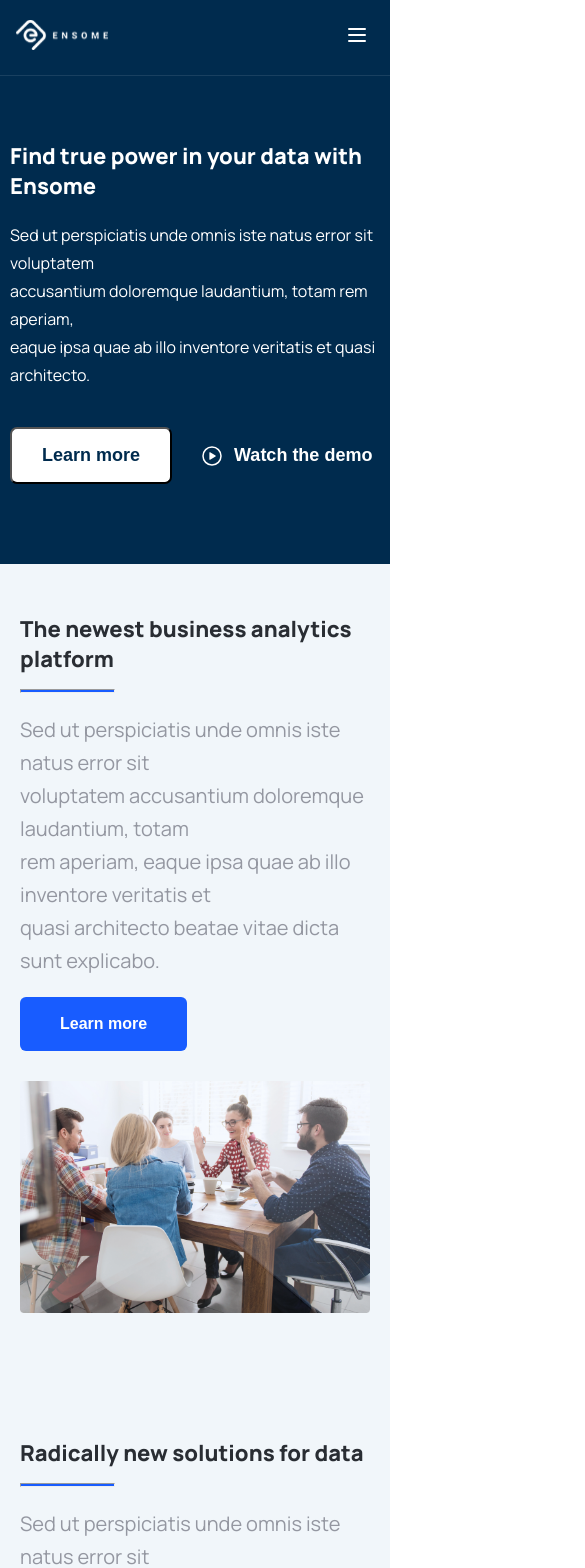
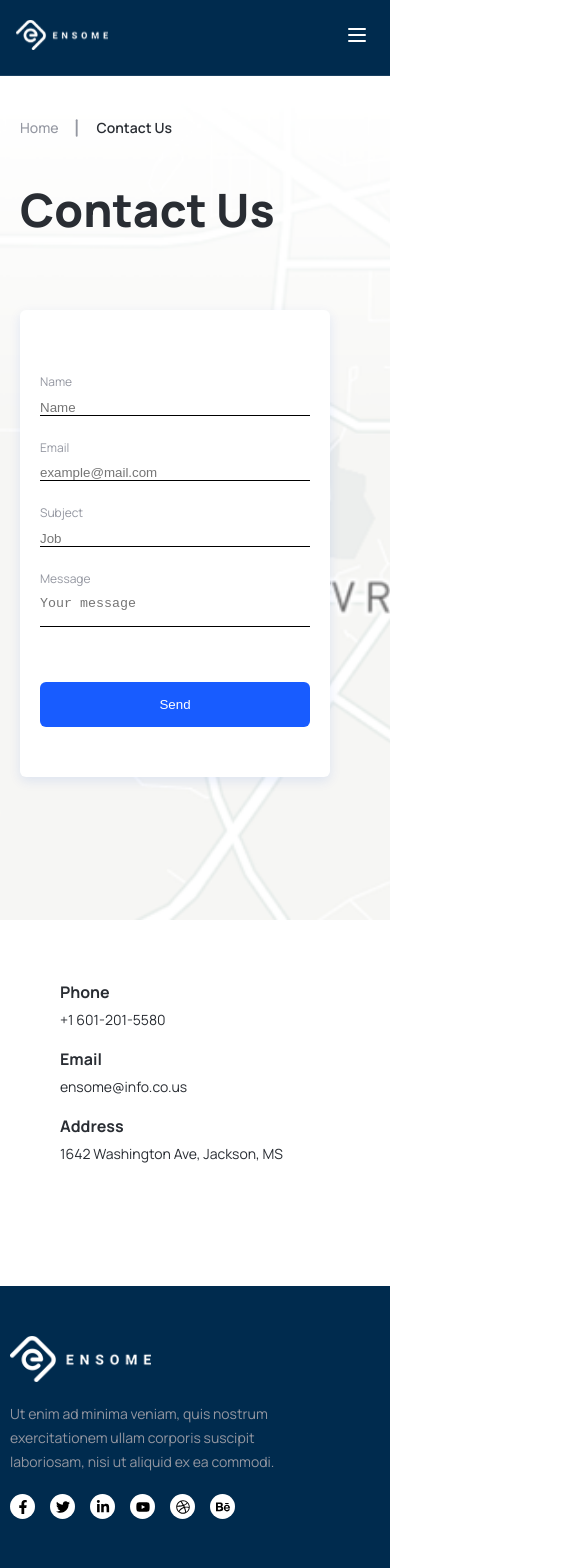
Before and after one commit to paulinasprojects/ensome-dev, a React (Vite) app: page /contact-us in a window 390 px wide. Before the commit this address led to /. Shown: the top 1568 px of the page, 585 px wide, since content can reach past the window. Built offline with nearby package versions, Linux system fonts and the light colour scheme.

Commit message:
added responsive contact us page + responsive contact us form with validation

```diff
--- a/src/App.tsx
+++ b/src/App.tsx
@@ -6,6 +6,7 @@ import SingleServiceDetailsPage from "./pages/single-service-page"
 import AboutUsPage from "./pages/about-us-page"
 import SolutionsPage from "./pages/solutions-page"
 import OurTeamPage from "./pages/our-team-page"
+import ContactUsPage from "./pages/contact-us-page"
 
 const App = () => {
   return (
@@ -15,6 +16,7 @@ const App = () => {
       <Route path="/solutions" element={<MainLayout><SolutionsPage/></MainLayout>}/>
       <Route path="/services" element={<MainLayout><ServicesPage/></MainLayout>}/>
       <Route path="/our-team" element={<MainLayout><OurTeamPage/></MainLayout>}/>
+      <Route path="/contact-us" element={<MainLayout><ContactUsPage/></MainLayout>}/>
       <Route path="/services/:id" element={<MainLayout><SingleServiceDetailsPage/></MainLayout>}/>
       <Route path="*" element={<Navigate to="/"/>}/>
     </Routes>
--- /dev/null
+++ b/src/components/contact-us-breadcrumb.tsx
@@ -0,0 +1,16 @@
+import { Link } from "react-router-dom";
+import { Divider } from "./common/icons";
+
+import "@/styles/contact-us-breadcrumb.scss";
+
+const ContactUsBreacrumb = () => {
+  return (
+    <div className="contact-us-breadcrumb-container">
+      <Link to="/" className="contact-us-breadcrumb-home">Home</Link>
+      <Divider className="contact-us-breadcrumb-divider"/>
+      <Link to="/contact-us" className="contact-us-breadcrumb-title">Contact Us</Link>
+    </div>
+  )
+}
+
+export default ContactUsBreacrumb
--- /dev/null
+++ b/src/components/contact-us-form.tsx
@@ -0,0 +1,91 @@
+import { z } from "zod";
+import { zodResolver } from "@hookform/resolvers/zod";
+import { useForm } from "react-hook-form";
+import { ctaSchema } from "@/lib/schemas";
+import InputField from "./common/input-field";
+import Label from "./common/label";
+import TextArea from "./common/textarea";
+
+import "@/styles/contact-us-form.scss";
+
+
+const ContactUsForm = () => {
+  const {register, handleSubmit, reset, formState: { errors }} = useForm<z.infer<typeof ctaSchema>>({
+    resolver: zodResolver(ctaSchema),
+    defaultValues: {
+      name: "",
+      email: "",
+      subject: "",
+      message: "",
+    },
+  });
+
+  const onSubmit = async (values: z.infer<typeof ctaSchema>) => {
+    console.log(values);
+    reset();
+  };
+
+  return (
+    <div className="contact-us-form-main-container">
+      <form onSubmit={handleSubmit(onSubmit)}>
+        <div className="contact-us-form-content-container">
+        <div className="contact-us-form-input-container">
+          <Label
+            label="Name"
+            className="contact-us-form-label"
+          />
+          <InputField
+            register={register}
+            name="name"
+            placeholder="Name"
+            error={errors.name}
+            className="contact-us-form-input"
+          />
+        </div>
+        <div className="contact-us-form-input-container">
+          <Label
+            label="Email"
+            className="contact-us-form-label"
+          />
+          <InputField
+            register={register}
+            name="email"
+            placeholder="example@mail.com"
+            error={errors.email}
+            className="contact-us-form-input"
+          />
+        </div>
+        <div className="contact-us-form-input-container">
+          <Label
+            label="Subject"
+            className="contact-us-form-label"
+          />
+          <InputField
+            register={register}
+            name="subject"
+            placeholder="Job"
+            error={errors.subject}
+            className="contact-us-form-input"
+          />
+        </div>
+        <div className="contact-us-form-input-container">
+          <Label
+            label="Message"
+            className="contact-us-form-label"
+          />
+         <TextArea
+          register={register}
+          name="message"
+          placeholder="Your message"
+          error={errors.message}
+          className="contact-us-form-message-input"
+         />
+        </div>
+          <button className="contact-us-form-button-container">Send</button>
+        </div>
+      </form>
+    </div>
+  )
+}
+
+export default ContactUsForm
--- /dev/null
+++ b/src/components/contact-us-info.tsx
@@ -0,0 +1,24 @@
+import "@/styles/contact-us-info.scss"
+
+const ContactUsInfo = () => {
+  return (
+    <div className="contact-us-info-main-container">
+      <div className="oontact-us-info-content-container">
+        <div className="contact-us-info-content">
+          <span>Phone</span>
+          <p>+1 601-201-5580</p>
+        </div>
+        <div className="contact-us-info-content">
+          <span>Email</span>
+          <p>ensome@info.co.us</p>
+        </div>
+        <div className="contact-us-info-content">
+          <span>Address</span>
+          <p>1642 Washington Ave, Jackson, MS</p>
+        </div>
+      </div>
+    </div>
+  )
+}
+
+export default ContactUsInfo
--- a/src/components/cta-form.tsx
+++ b/src/components/cta-form.tsx
@@ -50,7 +50,7 @@ const CtaForm = () => {
                 register={register}
                 name="email"
                 placeholder="example@email.com"
-                error={errors.name}
+                error={errors.email}
                 className="cta-form-input"
               />
           </div>
@@ -77,7 +77,7 @@ const CtaForm = () => {
             register={register}
             name="message"
             placeholder="Your message"
-            error={errors.subject}
+            error={errors.message}
             className="cta-form-message-input"
           />
         <button type="submit" className="cta-button">Send</button>
--- /dev/null
+++ b/src/pages/contact-us-page.tsx
@@ -0,0 +1,29 @@
+import ContactUsBreacrumb from "@/components/contact-us-breadcrumb";
+import ContactUsForm from "@/components/contact-us-form";
+import ContactUsInfo from "@/components/contact-us-info";
+import "@/styles/contact-us.scss";
+
+const ContactUsPage = () => {
+  return (
+    <>
+    <div className='contact-us-main-container'>
+      <div className="contact-us-content-container">
+       <div className="contact-us-title-container">
+        <ContactUsBreacrumb/>
+        <span className="contact-us-title">
+          Contact Us
+        </span>
+       </div>
+       <div>
+        <ContactUsForm/>
+       </div>
+      </div>
+    </div>
+    <div>
+      <ContactUsInfo/>
+    </div>
+    </>
+  )
+}
+
+export default ContactUsPage
--- /dev/null
+++ b/src/styles/contact-us-breadcrumb.scss
@@ -0,0 +1,35 @@
+@import "./responsive.scss";
+
+.contact-us-breadcrumb-container {
+  display: flex;
+  align-items: center;
+  gap: 9px;
+
+  .contact-us-breadcrumb-home {
+    color: var(--grey);
+    font-size: var(--medium);
+    font-weight: 500;
+    line-height: var(--leading-sm);
+  }
+
+  .contact-us-breadcrumb-home:hover {
+    color: var(--black);
+  }
+
+  .contact-us-breadcrumb-divider {
+    color: var(--grey);
+    width: 20px;
+    height: 20px;
+  }
+
+  .contact-us-breadcrumb-title {
+    color: var(--black);
+    font-size: var(--medium);
+    font-weight: 600;
+    line-height: var(--leading-sm);
+  }
+
+  .contact-us-breadcrumb-title:hover {
+    color: var(--grey);
+  }
+}
--- /dev/null
+++ b/src/styles/contact-us-form.scss
@@ -0,0 +1,108 @@
+@import "./responsive.scss";
+
+.contact-us-form-main-container{
+  box-shadow: 0px 4px 12px 0px rgba(12, 68, 204, 10%);
+  padding-top: 60px;
+  padding-bottom: 50px;
+  padding-left: 50px;
+  padding-right: 50px;
+  background-color: var(--white);
+  border-radius: 6px;
+
+  @include ms {
+    margin-top: 60px;
+    width: 100%;
+  }
+
+  @include sm {
+    margin-top: 70px;
+    padding-left: 20px;
+    padding-right: 20px;
+  }
+}
+
+.contact-us-form-content-container {
+  display: flex;
+  flex-direction: column;
+  gap: 20px;
+
+  .contact-us-form-input-container {
+    display: flex;
+    flex-direction: column;
+    gap: 5.5px;
+
+    .contact-us-form-label {
+      color: var(--grey);
+      font-size: var(--small);
+      line-height: var(--leading-sm);
+    }
+
+    .contact-us-form-input {
+      border: none;
+      background-color: transparent;
+      border-bottom: 1px solid black;
+      width: 345px;
+
+      @include ms {
+        width: 100%;
+      }
+
+      @include sm {
+        width: 270px;
+      }
+    }
+
+
+    .contact-us-form-input:focus-within {
+      outline: none;
+    }
+
+
+    .contact-us-form-message-input {
+      resize: none;
+      border: none;
+      background-color: transparent;
+      border-bottom: 1px solid black;
+      resize: none;
+
+      @include ms {
+        width: 100%;
+      }
+      @include sm {
+        width: 270px
+      }
+    }
+
+    .contact-us-form-message-input:focus-within {
+      outline: none;
+    }
+  }
+
+  .contact-us-form-button-container {
+    margin-top: 83px;
+    margin-left: auto;
+    cursor: pointer;
+    background-color: var(--primary-blue);
+    color: var(--white);
+    border-radius: 6px;
+    padding: 15px 50px;
+    border: none;
+    outline: none;
+
+    @include ms {
+      margin-left: unset;
+      width: 100%;
+    }
+
+    @include sm {
+      margin-top: 35px;
+      width: 100%;
+    }
+  }
+
+  .contact-us-form-button-container:hover {
+    background-color: #467dff;
+    outline: 1px solid var(--primary-blue);
+  }
+
+}
--- /dev/null
+++ b/src/styles/contact-us-info.scss
@@ -0,0 +1,53 @@
+@import "./responsive.scss";
+
+.contact-us-info-main-container {
+  padding-top: 60px;
+  padding-bottom: 120px;
+  padding-left: 60px;
+
+  @include md {
+    padding-top: 120px;
+  }
+
+  @include ms {
+    padding-top: 60px;
+  }
+  @include sm {
+    padding-top: 60px;
+  }
+}
+
+.oontact-us-info-content-container {
+  display: flex;
+  gap: 72px;
+
+  @include ms {
+    flex-direction: column;
+    gap: 20px;
+  }
+
+  @include sm {
+    flex-direction: column;
+    gap: 15px;
+  }
+
+  .contact-us-info-content {
+    display: flex;
+    flex-direction: column;
+    gap: 4px;
+  }
+
+  .contact-us-info-content > span {
+    color: var(--black);
+    font-weight: bold;
+    font-size: var(--large);
+    line-height: var(--leading-sm);
+  }
+
+  .contact-us-info-content > p {
+    color: var(--black);
+    font-weight: 400;
+    line-height: var(--leading-sm);
+    font-size: var(--medium);
+  }
+}
--- /dev/null
+++ b/src/styles/contact-us.scss
@@ -0,0 +1,57 @@
+@import "./responsive.scss";
+
+.contact-us-main-container {
+  background-image: url("/map.png");
+  background-repeat: no-repeat;
+  background-size: cover;
+  height: 465px;
+
+  @include ms {
+    height: 100vh;
+  }
+
+  @include sm {
+    height: 100vh;
+  }
+}
+
+.contact-us-content-container {
+  display: flex;
+  padding-left: 120px;
+  justify-content: space-around;
+  padding-right: 60px;
+
+  @include md {
+    padding-left: 20px;
+  }
+
+  @include ms {
+    flex-direction: column;
+  }
+
+  @include sm {
+    flex-direction: column;
+  }
+}
+
+.contact-us-title-container {
+  display: flex;
+  flex-direction: column;
+  margin-top: 40px;
+  gap: 80px;
+
+  @include ms {
+    gap: 40px;
+  }
+
+  @include sm {
+    gap: 40px;
+  }
+
+  .contact-us-title {
+    color: var(--black);
+    font-size: var(--heading-one);
+    line-height: var(--leading-xxl);
+    font-weight: 800;
+  }
+}
--- a/src/styles/cta-form.scss
+++ b/src/styles/cta-form.scss
@@ -55,6 +55,7 @@
   gap: 5.5px;
 
   .cta-form-message-input {
+    resize: none;
     border: none;
     background-color: transparent;
     border-bottom: 1px solid black;
```
Also changed, not shown: public/map.png (added).
